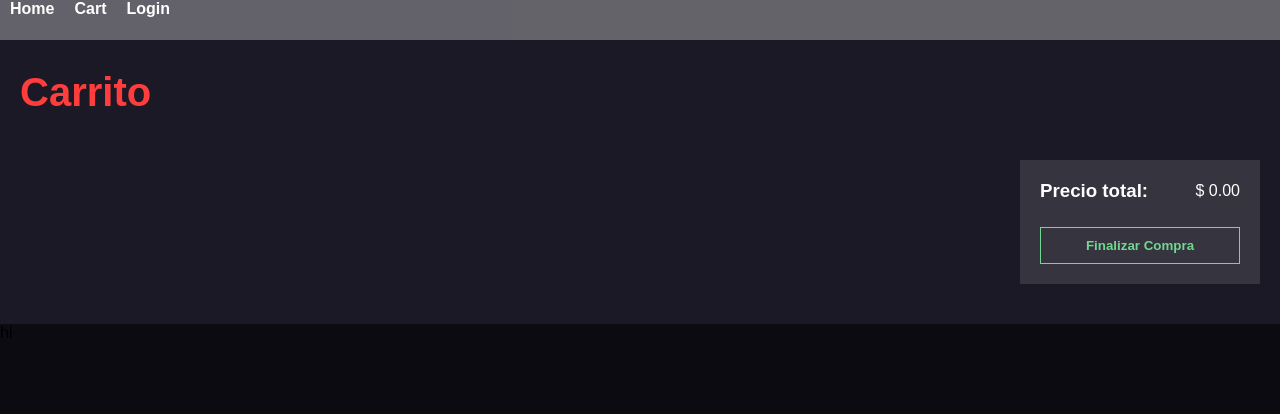
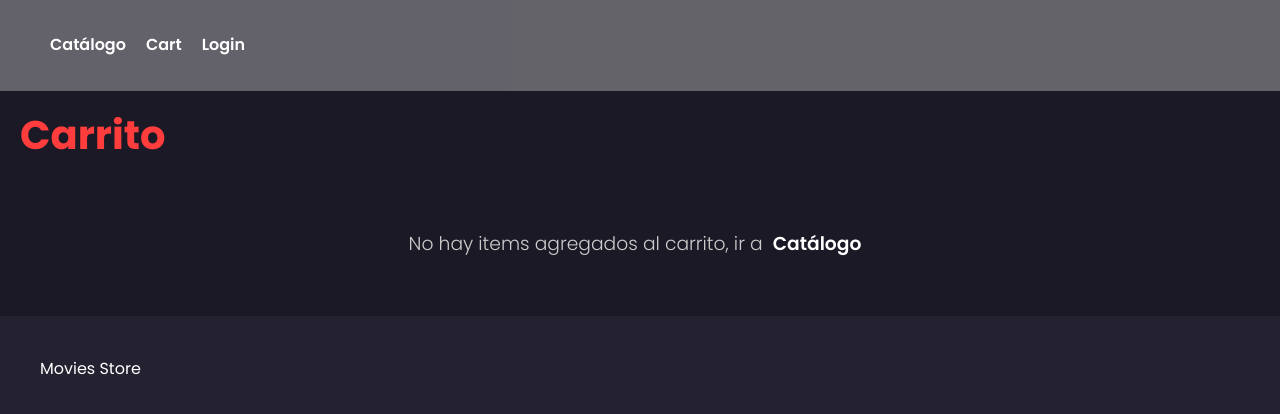
Before and after one commit to 5murdok5/MovieStore, a React (Create React App) app: page /cart in a window 1280 px wide. Shown: the top 414 px of the page. Built offline with nearby package versions, Linux system fonts and the light colour scheme.

Commit message:
update page to deploy versel check and test

```diff
--- /dev/null
+++ b/src/App.css
@@ -0,0 +1,12 @@
+@import url('https://fonts.googleapis.com/css2?family=Poppins:wght@300;400;500;600;700&display=swap');
+#root {
+  margin: 0;
+  padding: 0;
+}
+
+body {
+  font-family: 'Poppins', sans-serif;
+  margin: 0;
+  padding: 0;
+  background-color: #242130;
+}
--- a/src/App.tsx
+++ b/src/App.tsx
@@ -1,10 +1,8 @@
 import PageRoutes from './routes/routes'
-import Globalstyle from './styles/globalstyle'
-
+import './App.css'
 function App() {
   return (
     <>
-      <Globalstyle />
       <PageRoutes />
     </>
   )
--- a/src/components/FooterCustom.tsx
+++ b/src/components/FooterCustom.tsx
@@ -3,7 +3,7 @@ import { FooterCustomSt } from '../styles/FooterCustom.style';
 const FooterCustom = () => {
   return (
     <FooterCustomSt>
-      hi
+      Movies Store
   </FooterCustomSt>
   )
 }
--- a/src/components/NavCustom.tsx
+++ b/src/components/NavCustom.tsx
@@ -6,7 +6,7 @@ const NavCustom = () => {
       <NavCustomSt>
         <ul>
           <NavLinksCustom to={'/home'}>
-            <span className="pc-mtext">Home</span>
+            <span className="pc-mtext">Catálogo</span>
           </NavLinksCustom>
           <NavLinksCustom to={'/cart'}>
             <span className="pc-mtext">Cart</span>
--- a/src/styles/Cart.style.ts
+++ b/src/styles/Cart.style.ts
@@ -28,4 +28,9 @@ export const CartSection = {
     color: white;
     padding: 0px 0px 25px 0;
   `,
+  InfoNoItems: styled.h3`
+    text-align: center;
+    font-weight: 200;
+    color: #ccc;
+  `,
 }
--- a/src/styles/FooterCustom.style.ts
+++ b/src/styles/FooterCustom.style.ts
@@ -4,6 +4,8 @@ export const FooterCustomSt = styled.footer`
   flex-grow: 0;
   flex-shrink: 0;
   flex-basis: auto;
+  padding: 40px;
+  color: white;
 
 `
 
--- a/src/styles/NavCustom.style.ts
+++ b/src/styles/NavCustom.style.ts
@@ -2,18 +2,25 @@ import styled from 'styled-components'
 import { NavLink } from 'react-router-dom'
 
 export const NavCustomSt = styled.nav`
+
   height: 40px;
   background-color: #cccccc69;
   position: fixed;
   top: 0;
   width: 100%;
   z-index: 10;
+  padding: 16px 0px 35px 0px;
 `
 
 export const NavLinksCustom = styled(NavLink)`
+
   color: white;
   padding: 0px 10px;
   text-decoration: none;
   font-weight: 600;
   align-items: center;
+  transition: 0.35s cubic-bezier(0.54, 1.6, 0.5, 1);
+  &:hover {
+    color: #ff3d3d;
+  }
 `
--- a/src/styles/cardmovie.style.ts
+++ b/src/styles/cardmovie.style.ts
@@ -68,9 +68,10 @@ export const CardMv = {
     .price {
       color: #fff;
       font-family: 'Roboto', sans-serif;
-      font-weight: 400;
-      font-size: 18px;
+      font-weight: 800;
+      font-size: 25px;
       padding: 8px 0px;
+      float: right;
     }
   `,
 }
--- a/src/styles/globalstyle.ts
+++ b/src/styles/globalstyle.ts
@@ -1,27 +1,12 @@
 import styled, { createGlobalStyle } from 'styled-components'
 
-export default createGlobalStyle`
-  @import url('https://fonts.googleapis.com/css2?family=Poppins:wght@300;400;500;600;700&display=swap');
-  *{
-    font-family: 'Poppins', sans-serif;
-    margin: 0;
-    padding: 0;
-  }
-
-  body {
-    background-color: #0c0b11;
-  }
-  #root{
-    margin:0 auto;
-  }
-`
 
 export const TitlesItems = styled.h1`
   font-family: 'Poppins', sans-serif;
   font-size: 2.5rem;
   color: #ff3d3d;
   font-weight: 900;
-  margin-top: 20px;
+  margin-top: 55px;
   margin-bottom: 25px;
 `
 export const MainMovies = styled.div`
--- a/src/styles/load.ts
+++ b/src/styles/load.ts
@@ -13,7 +13,7 @@ const rotate = keyframes`
 
 export const Load = styled.div`
  border: 6px solid #f3f3f300;
-  border-top: 6px solid #3498db;
+  border-top: 6px solid #ff3d3d;
   border-radius: 50%;
   width: 30px;
   height: 30px;
--- a/src/views/Home.tsx
+++ b/src/views/Home.tsx
@@ -12,7 +12,7 @@ const Home = () => {
       <ButtonError>
         <ButtonCancel onClick={testLoad}>Simular Carga Erronea</ButtonCancel>
       </ButtonError>
-      <TitlesItems>Catalogo</TitlesItems>
+      <TitlesItems>Catálogo</TitlesItems>
       {loadMovies ? (
         <Load />
       ) : movies ? (
--- a/src/views/cart.tsx
+++ b/src/views/cart.tsx
@@ -1,16 +1,18 @@
 import { useContext } from 'react'
+import { NavLink } from 'react-router-dom'
 import CardMovie from '../components/cardMovie'
 import { MovieContext } from '../context/MovieContext'
 import { CartSection } from '../styles/Cart.style'
 import { TitlesItems } from '../styles/globalstyle'
 import { ContMoviesCart } from '../styles/moviesContainer.style'
+import { NavLinksCustom } from '../styles/NavCustom.style'
 
 const Cart = () => {
   const { MoviesBuyState, ClearMovies } = useContext(MovieContext)
   let { listMovies, total } = MoviesBuyState
   return (
     <>
-    <TitlesItems>Carrito</TitlesItems>
+      <TitlesItems>Carrito</TitlesItems>
       <CartSection.MoviesCart>
         <ContMoviesCart>
           {listMovies.map((vls, idx) => {
@@ -24,10 +26,24 @@ const Cart = () => {
           })}
         </ContMoviesCart>
       </CartSection.MoviesCart>
-      <CartSection.ContCost>
-        <CartSection.InfoPrice><h3>Precio total:</h3> <span>$ {total.toFixed(2)}</span></CartSection.InfoPrice>
-        <CartSection.BtnConfirm onClick={ClearMovies}>Finalizar Compra</CartSection.BtnConfirm>
-      </CartSection.ContCost>
+      {listMovies.length === 0 && (
+        <CartSection.InfoNoItems>
+          No hay items agregados al carrito, ir a
+          <NavLinksCustom to={'/home'}>
+            <span className="pc-mtext">Catálogo</span>
+          </NavLinksCustom>
+        </CartSection.InfoNoItems>
+      )}
+      {listMovies.length !== 0 && (
+        <CartSection.ContCost>
+          <CartSection.InfoPrice>
+            <h3>Precio total:</h3> <span>$ {total.toFixed(2)}</span>
+          </CartSection.InfoPrice>
+          <CartSection.BtnConfirm onClick={ClearMovies}>
+            Finalizar Compra
+          </CartSection.BtnConfirm>
+        </CartSection.ContCost>
+      )}
     </>
   )
 }
```
Lines whose indentation alone changed are shown as unchanged.
